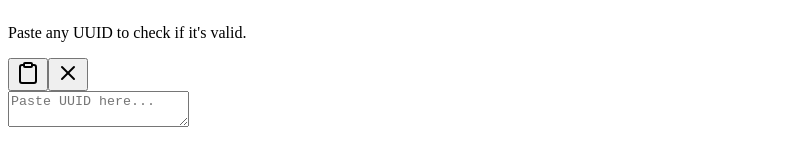
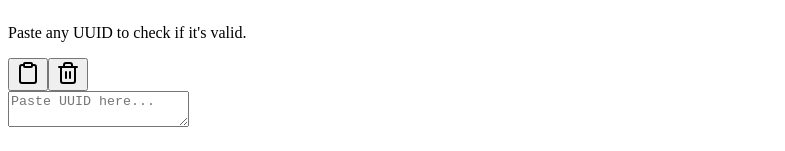
Before and after one commit to jonathan-hubjam/devtoolz, a Next.js app in the folder apps/web/: page /UUIDGeneratorPage in a window 1280 px wide. Shown: the part 519-670 px from the top of the page, without its empty margins (0-785 px from the left). Built offline with nearby package versions, Linux system fonts and the light colour scheme.

Commit message:
Use bin icon for UUID validator clear button
Co-Authored-By: Claude Sonnet 4.6 <noreply@anthropic.com>

```diff
--- a/apps/web/src/pages/UUIDGeneratorPage.jsx
+++ b/apps/web/src/pages/UUIDGeneratorPage.jsx
@@ -2,7 +2,7 @@
 import React, { useState, useCallback, useEffect } from 'react';
 import Link from 'next/link';
 import { motion } from 'framer-motion';
-import { Copy, RefreshCw, Trash2, CheckCircle2, XCircle, ArrowRight, FileJson, Hash, ShieldCheck, Link2, Fingerprint, Search, Clipboard, X } from 'lucide-react';
+import { Copy, RefreshCw, Trash2, CheckCircle2, XCircle, ArrowRight, FileJson, Hash, ShieldCheck, Link2, Fingerprint, Search, Clipboard } from 'lucide-react';
 import { Button } from '@/components/ui/button';
 import { useToast } from '@/hooks/use-toast';
 import { cn } from '@/lib/utils';
@@ -301,7 +301,7 @@ const UUIDGeneratorPage = () => {
                     className="p-1.5 rounded text-muted-foreground hover:text-destructive hover:bg-destructive/10 transition-colors"
                     title="Clear"
                   >
-                    <X className="w-3.5 h-3.5" />
+                    <Trash2 className="w-3.5 h-3.5" />
                   </button>
                 </div>
               </div>
```
